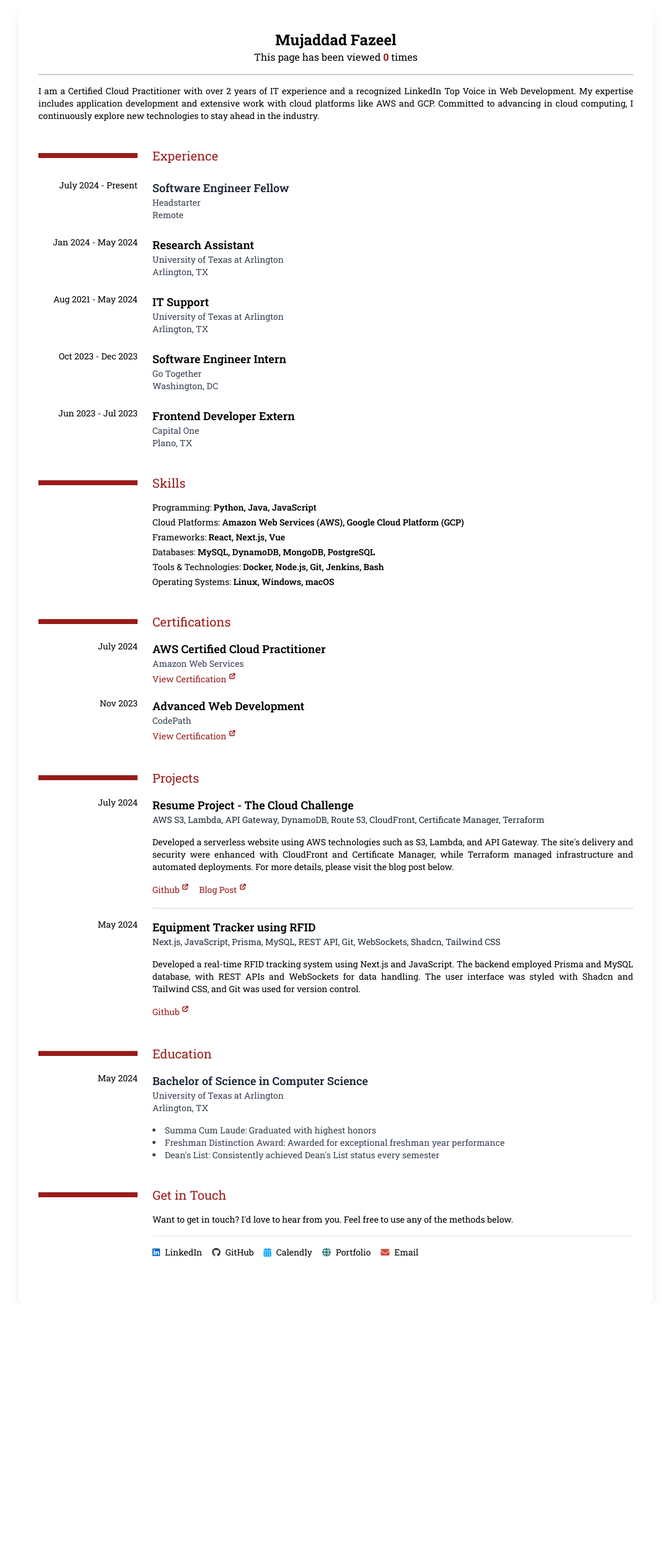
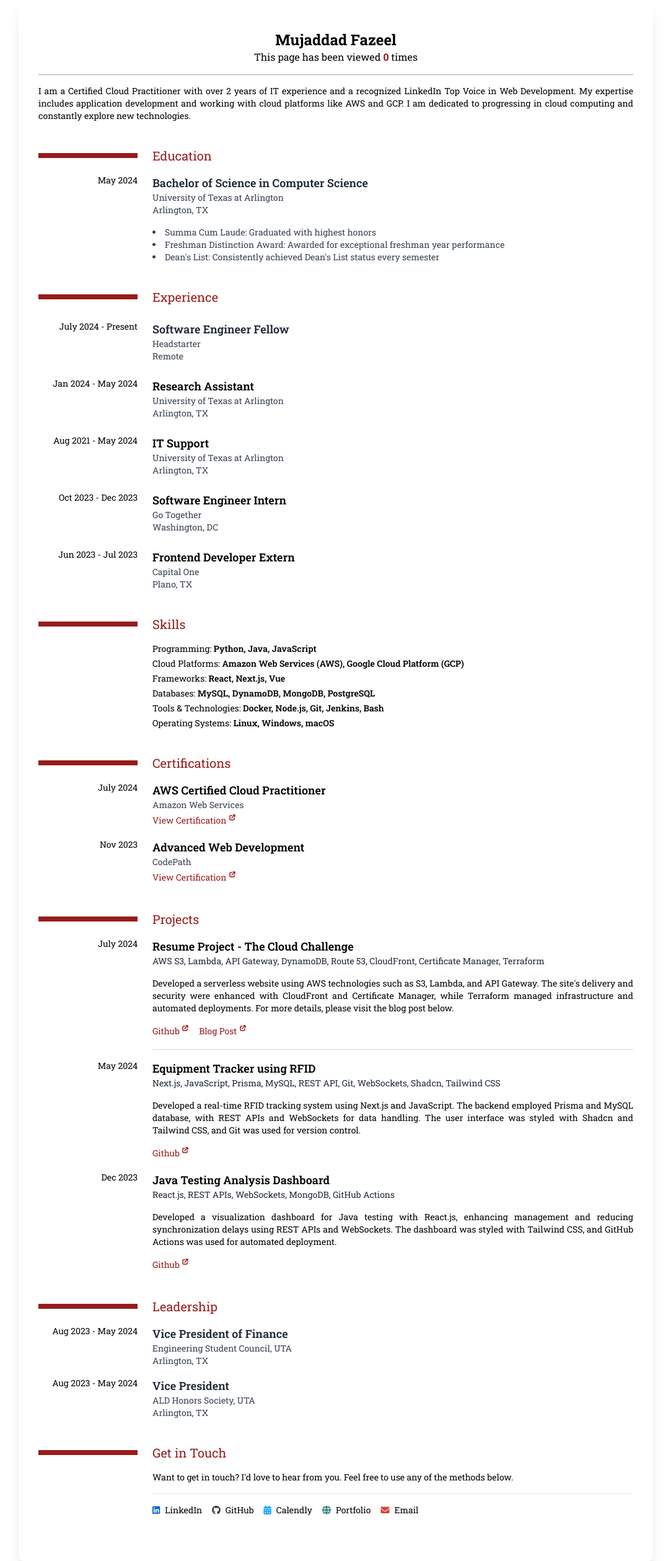
Before and after one commit to m-fazeel/the-cloud-challenge, a Vue app in the folder resume-website/: page / in a window 1280 px wide. Shown: the whole page at 62% size, without its empty margins (98-1181 px from the left). Before the commit the page ends 2103 px from the top, so only its background shows below. Built offline with nearby package versions, Linux system fonts and the light colour scheme; no server answers; a web font is replaced by a local one.

Commit message:
modified font size

```diff
--- a/resume-website/src/App.vue
+++ b/resume-website/src/App.vue
@@ -14,7 +14,34 @@
       <hr class="mb-4 w-full border-gray-400" />
 
       <section class="mb-10 text-justify text-sm">
-        I am a Certified Cloud Practitioner with over 2 years of IT experience and a recognized LinkedIn Top Voice in Web Development. My expertise includes application development and extensive work with cloud platforms like AWS and GCP. Committed to advancing in cloud computing, I continuously explore new technologies to stay ahead in the industry.
+        I am a Certified Cloud Practitioner with over 2 years of IT experience and a recognized LinkedIn Top Voice in Web Development. My expertise includes application development and working with cloud platforms like AWS and GCP. I am dedicated to progressing in cloud computing and constantly explore new technologies.
+      </section>
+
+            <!-- Education -->
+            <section class="mb-10">
+        <div class="flex items-center space-x-4 md:space-x-6">
+          <div class="flex items-center w-24 md:w-40 h-2 bg-red-800"></div>
+          <p class="text-lg md:text-xl text-red-800">Education</p>
+        </div>
+
+        <div class="mt-4 flex flex-col text-sm">
+          <div class="flex flex-col md:flex-row space-y-2 md:space-y-0 md:space-x-6">
+            <div class="w-full md:w-40 text-right">May 2024</div>
+            <div class="flex flex-col">
+              <h3 class="text-md md:text-lg font-semibold text-gray-800">
+                Bachelor of Science in Computer Science
+              </h3>
+              <p class="text-gray-700">University of Texas at Arlington</p>
+              <p class="text-gray-700">Arlington, TX</p>
+
+              <ul class="mt-4 list-disc list-inside text-gray-700">
+                <li>Summa Cum Laude: Graduated with highest honors</li>
+                <li>Freshman Distinction Award: Awarded for exceptional freshman year performance</li>
+                <li>Dean's List: Consistently achieved Dean's List status every semester</li>
+              </ul>
+            </div>
+          </div>
+        </div>
       </section>
 
       <!-- Experience -->
@@ -194,8 +221,7 @@
                 Resume Project - The Cloud Challenge
               </h3>
               <p class="text-gray-800">
-                AWS S3, Lambda, API Gateway, DynamoDB, Route 53, CloudFront,
-                Certificate Manager, Terraform
+                AWS S3, Lambda, API Gateway, DynamoDB, Route 53, CloudFront, Certificate Manager, Terraform
               </p>
 
               <p class="mt-4 text-justify">
@@ -254,34 +280,72 @@
             </div>
           </div>
         </div>
+
+        <!-- Project 3 -->
+        <div class="mt-4 flex text-sm">
+          <div class="flex flex-col md:flex-row space-y-2 md:space-y-0 md:space-x-6">
+            <div class="w-full md:w-40 text-right">Dec 2023</div>
+            <div class="md:ml-6 flex-1">
+              <h3 class="text-md md:text-lg font-semibold">
+                Java Testing Analysis Dashboard
+              </h3>
+              <p class="text-gray-800">
+                React.js, REST APIs, WebSockets, MongoDB, GitHub Actions
+              </p>
+
+              <p class="mt-4 text-justify">
+                Developed a visualization dashboard for Java testing with React.js, enhancing management and reducing synchronization delays using REST APIs and WebSockets. The dashboard was styled with Tailwind CSS, and GitHub Actions was used for automated deployment.
+              </p>
+
+              <div class="mt-4 flex space-x-4">
+                <a href="https://github.com/m-fazeel/automated_testing_dashboard" class="text-red-800" target="_blank" rel="noopener noreferrer">
+                  Github
+                  <svg xmlns="http://www.w3.org/2000/svg" class="h-3 w-3 inline mb-3" fill="none" viewBox="0 0 24 24"
+                    stroke="currentColor">
+                    <path stroke-linecap="round" stroke-linejoin="round" stroke-width="3"
+                      d="M10 6H6a2 2 0 00-2 2v10a2 2 0 002 2h10a2 2 0 002-2v-4M14 4h6m0 0v6m0-6L10 14" />
+                  </svg>
+                </a>
+              </div>
+            </div>
+          </div>
+        </div>
+
       </section>
 
-      <!-- Education -->
       <section class="mb-10">
         <div class="flex items-center space-x-4 md:space-x-6">
           <div class="flex items-center w-24 md:w-40 h-2 bg-red-800"></div>
-          <p class="text-lg md:text-xl text-red-800">Education</p>
+          <p class="text-lg md:text-xl text-red-800">Leadership</p>
         </div>
 
         <div class="mt-4 flex flex-col text-sm">
           <div class="flex flex-col md:flex-row space-y-2 md:space-y-0 md:space-x-6">
-            <div class="w-full md:w-40 text-right">May 2024</div>
+            <div class="w-full md:w-40 text-right">Aug 2023 - May 2024</div>
             <div class="flex flex-col">
               <h3 class="text-md md:text-lg font-semibold text-gray-800">
-                Bachelor of Science in Computer Science
+                Vice President of Finance
               </h3>
-              <p class="text-gray-700">University of Texas at Arlington</p>
+              <p class="text-gray-700">Engineering Student Council, UTA</p>
               <p class="text-gray-700">Arlington, TX</p>
+            </div>
+          </div>
+        </div>
 
-              <ul class="mt-4 list-disc list-inside text-gray-700">
-                <li>Summa Cum Laude: Graduated with highest honors</li>
-                <li>Freshman Distinction Award: Awarded for exceptional freshman year performance</li>
-                <li>Dean's List: Consistently achieved Dean's List status every semester</li>
-              </ul>
+        <div class="mt-4 flex flex-col text-sm">
+          <div class="flex flex-col md:flex-row space-y-2 md:space-y-0 md:space-x-6">
+            <div class="w-full md:w-40 text-right">Aug 2023 - May 2024</div>
+            <div class="flex flex-col">
+              <h3 class="text-md md:text-lg font-semibold text-gray-800">
+                Vice President
+              </h3>
+              <p class="text-gray-700">ALD Honors Society, UTA</p>
+              <p class="text-gray-700">Arlington, TX</p>
             </div>
           </div>
         </div>
       </section>
+
 
       <!-- Contact -->
       <section class="mb-10">
```
